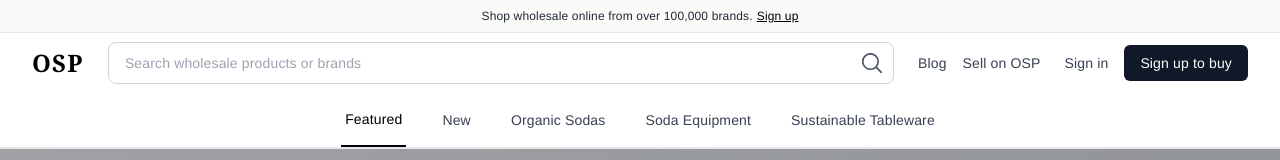
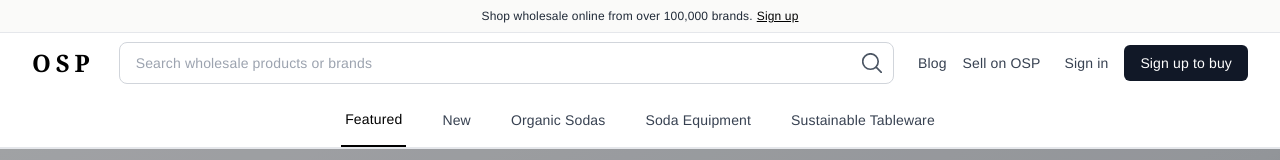
Before and after one commit to ovsharam/OSP-dash, a Next.js app: page /browse in a window 1280 px wide. Shown: the top 160 px of the page. Built offline with nearby package versions, Linux system fonts and the light colour scheme.

Commit message:
Increase letter spacing in OSP logo

```diff
--- a/components/Navbar.tsx
+++ b/components/Navbar.tsx
@@ -117,7 +117,7 @@
               aria-label="Go to homepage"
               className="flex items-center justify-center h-[50px] md:h-[60px] flex-shrink-0"
             >
-              <span className="text-2xl font-bold text-black" style={{ fontFamily: 'Georgia, serif', letterSpacing: '0.05em' }}>
+              <span className="text-2xl font-bold text-black" style={{ fontFamily: 'Georgia, serif', letterSpacing: '0.2em' }}>
                 OSP
               </span>
             </Link>
```
